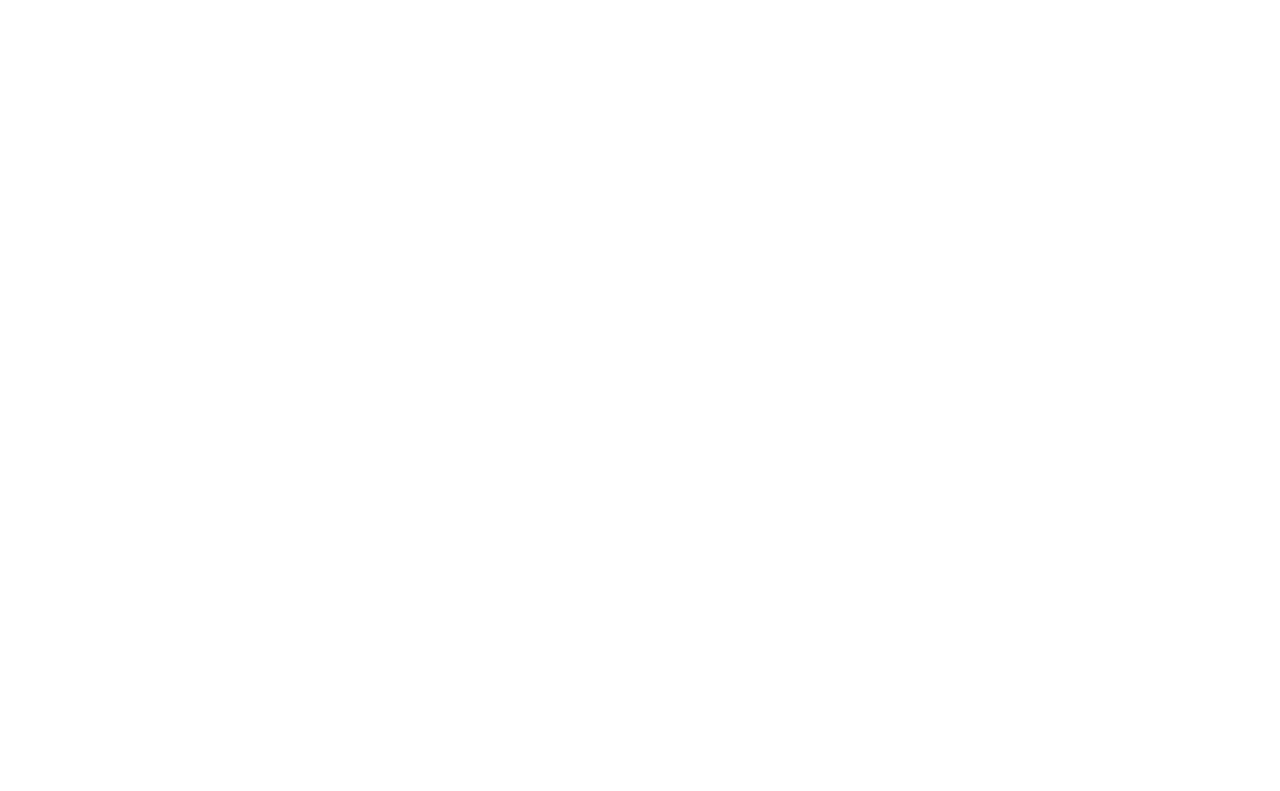
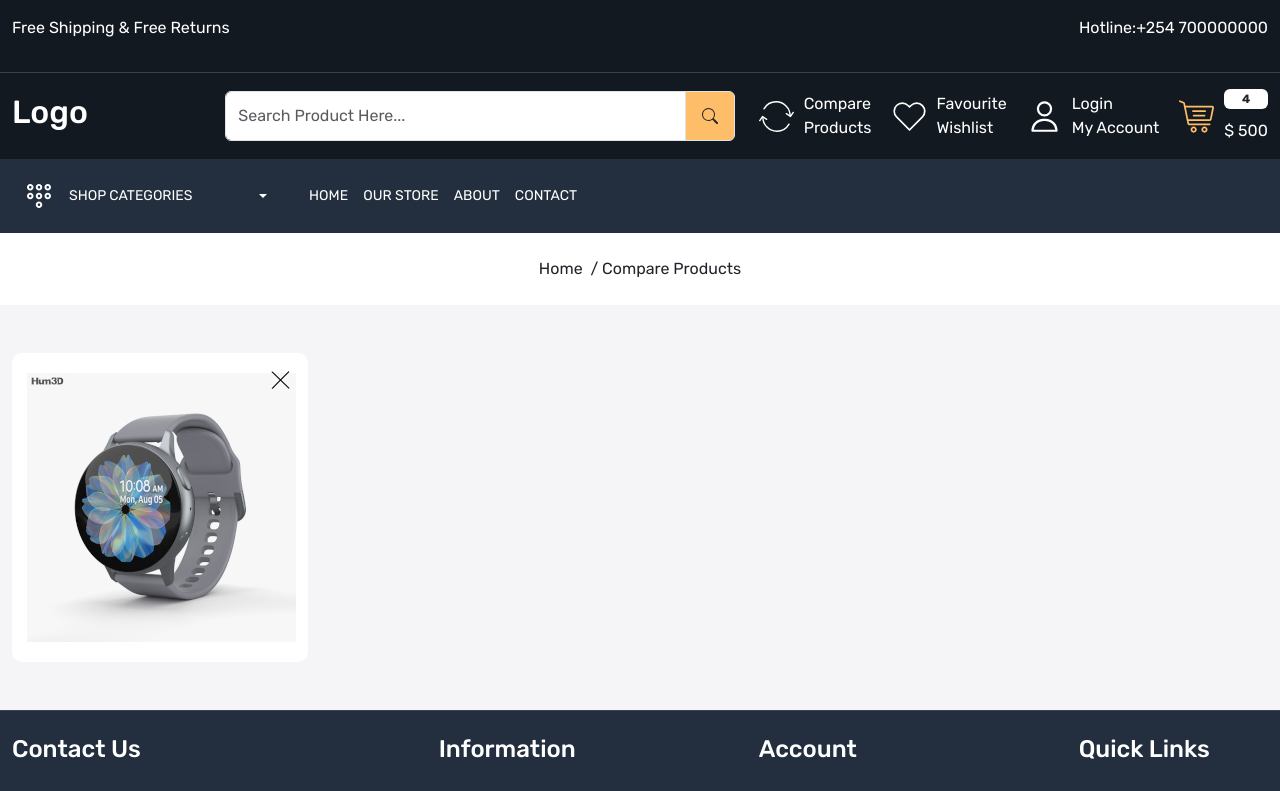
Before and after one commit to WanjaNjunge/ecommerce-app, a React (Create React App) app: page /compare-product in a window 1280 px wide. Before the commit this address had no page. Shown: the top 791 px of the page. Built offline with nearby package versions, Linux system fonts and the light colour scheme.

Commit message:
feat:Start working on Compare Products page

```diff
--- a/src/App.css
+++ b/src/App.css
@@ -461,3 +461,18 @@
   color: var(--color-777777);
 }
 /*Contact Us Ends*/
+
+/** Compare Products **/
+.compare-product-card {
+  padding: 20px 15px;
+  background-color: white;
+  border-radius: 10px;
+}
+.compare-product-card .cross{
+  top: 15px;
+  right: 15px;
+  width: 25px;
+  padding: 3px;
+  cursor: pointer;
+}
+/*Contact Us Ends*/
--- a/src/App.js
+++ b/src/App.js
@@ -6,6 +6,7 @@
 import About from './pages/About';
 import Contact from './pages/Contact';
 import OurStore from './pages/OurStore';
+import CompareProduct from './pages/CompareProduct';
 
 function App() {
   return (
@@ -17,6 +18,7 @@
             <Route path="about" element={<About />} />
             <Route path="contact" element={<Contact />} />
             <Route path="store" element={<OurStore />} />
+            <Route path="compare-product" element={<CompareProduct />} />
           </Route>
         </Routes>
       </BrowserRouter>
--- a/src/components/Header.js
+++ b/src/components/Header.js
@@ -47,7 +47,8 @@
             <div className="col-5">
               <div className='header-upper-links d-flex align-items-center justify-content-between'>
                 <div>
-                  <Link className='d-flex align-items-center gap-10 text-white'>
+                  <Link to='/compare-product'
+                    className='d-flex align-items-center gap-10 text-white'>
                     <img src={compareImg} alt='compare'/>
                     <p className='mb-0'>
                       Compare <br /> Products
@@ -55,7 +56,8 @@
                   </Link>
                 </div>
                 <div>
-                  <Link className='d-flex align-items-center gap-10 text-white'>
+                  <Link to='/wishlist'
+                    className='d-flex align-items-center gap-10 text-white'>
                     <img src={wishListImg} alt='wishlist' />
                     <p className='mb-0'>
                       Favourite <br /> Wishlist
@@ -63,7 +65,8 @@
                   </Link>
                 </div>
                 <div>
-                  <Link className='d-flex align-items-center gap-10 text-white'>
+                  <Link to='/login'
+                   className='d-flex align-items-center gap-10 text-white'>
                     <img src={userImg} alt='user' />
                     <p className='mb-0'>
                       Login <br /> My Account
@@ -71,7 +74,8 @@
                   </Link>
                 </div>
                 <div>
-                  <Link className='d-flex align-items-center gap-10 text-white'>
+                  <Link to='cart'
+                   className='d-flex align-items-center gap-10 text-white'>
                     <img src={cartImg} alt='cart' />
                     <div className='d-flex flex-column gap-10'>
                     <span className='badge bg-white text-dark'>4</span>
--- /dev/null
+++ b/src/pages/CompareProduct.js
@@ -0,0 +1,34 @@
+import React from 'react';
+import BreadCrumb from '../components/BreadCrumb';
+import Meta from '../components/Meta';
+import crossImg from '../assets/images/cross.svg';
+import watchImg from '../assets/images/watch-01.jpg'
+
+const CompareProduct = () => {
+  return (
+    <>
+        <Meta title={'Compare Products'}/>
+        <BreadCrumb title="Compare Products"
+        />
+
+        <div className='compare-product-wrapper py-5 home-wrapper-2'>
+            <div className='container-xxl'>
+                <div className='row'>
+                    <div className='col-3'>
+                        <div className='compare-product-card position-relative'>
+                            <img src={crossImg} alt="cross" className='position-absolute cross img-fluid' />
+                            <div className='product-card-image'>
+                                <img
+                                    src={watchImg}
+                                    alt='watch' />
+                            </div>
+                        </div>
+                    </div>
+                </div>
+            </div>
+        </div>
+    </>
+  )
+}
+
+export default CompareProduct
```
